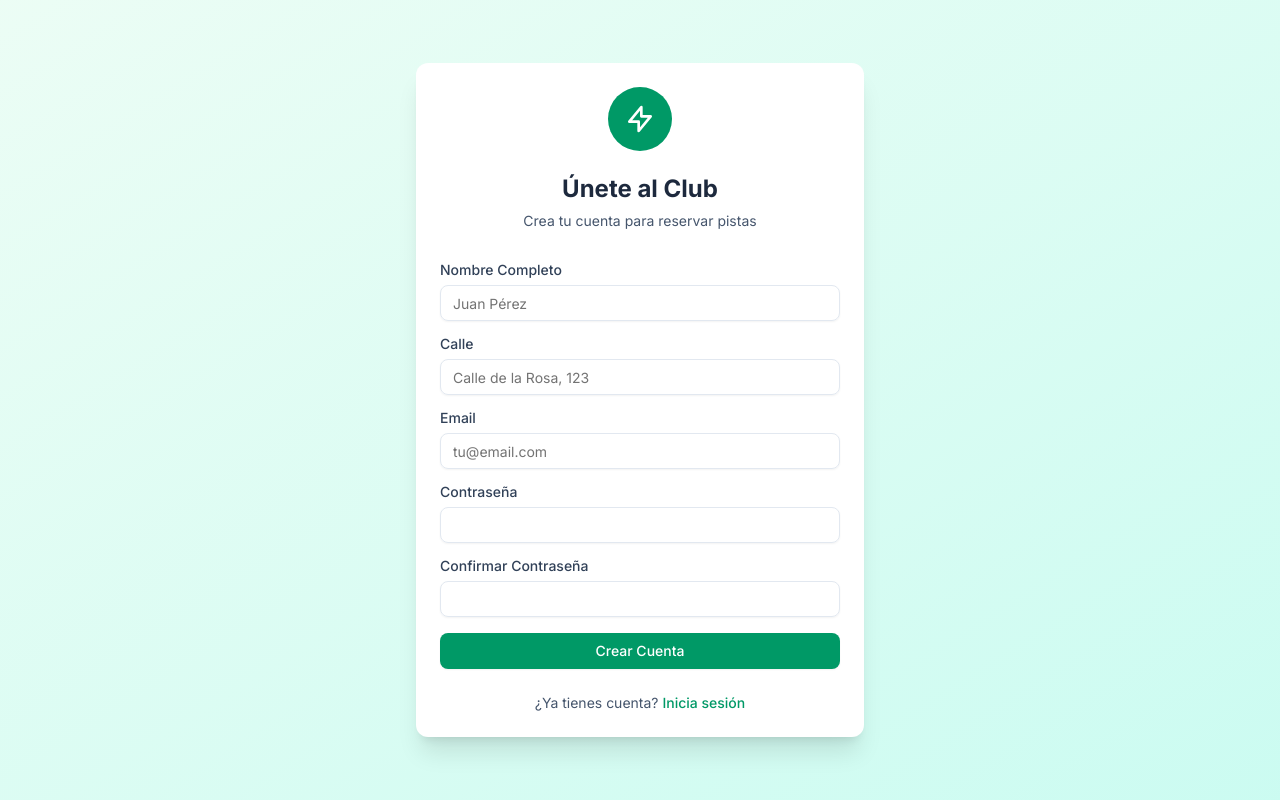
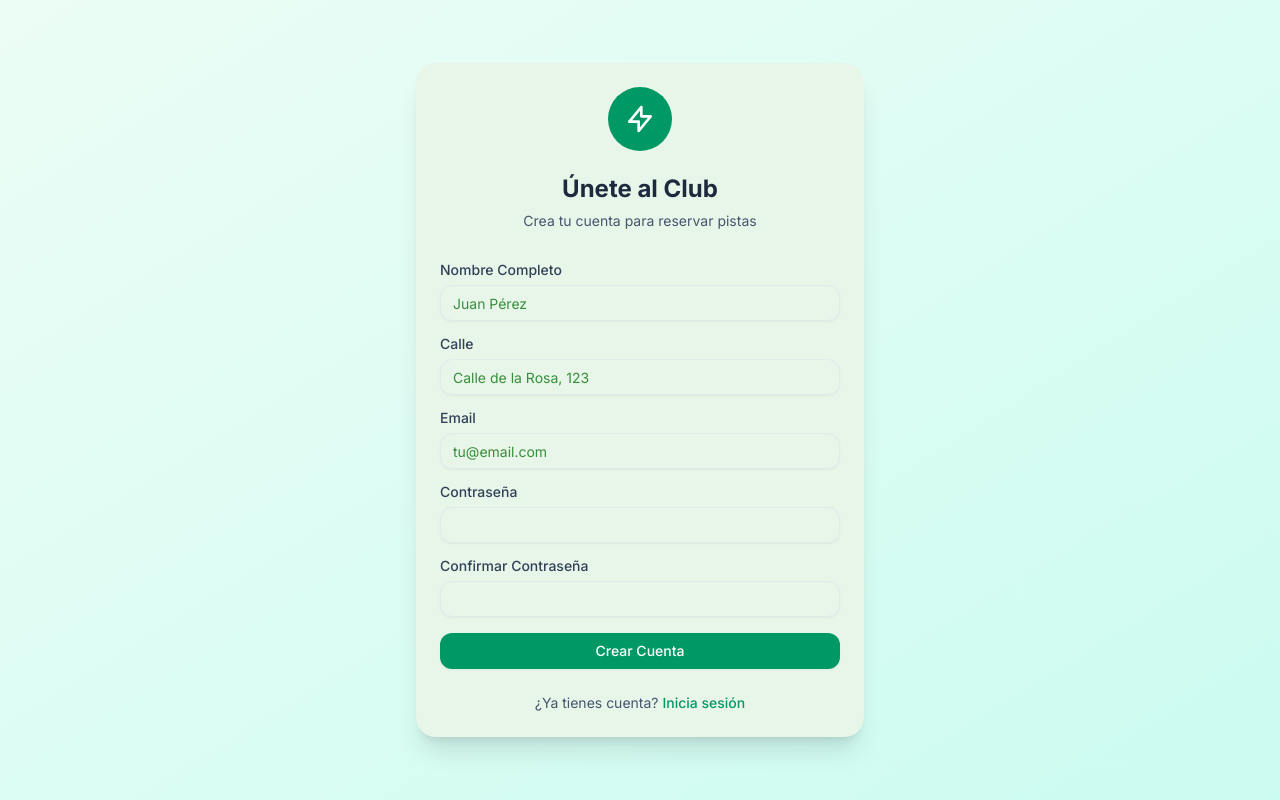
Before and after one commit to ovifernandez/CourtBook, a Next.js app: page /auth/register in a window 1280 px wide. Built offline with nearby package versions, Linux system fonts and the light colour scheme.

Commit message:
feat: redesign with tennis theme and green tones
Complete overhaul with sports icons and vibrant green palette.

#VERCEL_SKIP

Co-authored-by: null <128384268+ovifernandez@users.noreply.github.com>

```diff
--- a/app/dashboard/page.tsx
+++ b/app/dashboard/page.tsx
@@ -18,9 +18,26 @@ export default async function DashboardPage() {
 
   return (
     <div className="container mx-auto px-4 py-8">
-      <div className="mb-8">
-        <h1 className="text-3xl font-bold text-slate-800 mb-2">Bienvenido, {profile?.full_name || "Usuario"}</h1>
-        <p className="text-slate-600">Selecciona una pista para ver los horarios disponibles</p>
+      <div className="mb-8 relative">
+        <div className="absolute top-0 right-0 w-16 h-16 opacity-10">
+          <div className="w-full h-full bg-primary rounded-full animate-tennis-bounce"></div>
+        </div>
+        <div className="flex items-center gap-4 mb-4">
+          <div className="w-12 h-12 bg-primary rounded-full flex items-center justify-center shadow-lg">
+            <svg className="w-6 h-6 text-primary-foreground" fill="none" stroke="currentColor" viewBox="0 0 24 24">
+              <circle cx="12" cy="12" r="10" />
+              <path d="M12 2a15.3 15.3 0 0 1 4 10 15.3 15.3 0 0 1-4 10 15.3 15.3 0 0 1-4-10 15.3 15.3 0 0 1 4-10z" />
+              <path d="M2 12h20" />
+            </svg>
+          </div>
+          <div>
+            <h1 className="text-3xl font-bold text-foreground mb-1">¡Hola, {profile?.full_name || "Tenista"}! 🎾</h1>
+            <p className="text-muted-foreground text-lg">
+              Reserva tu pista y disfruta del mejor tenis y pádel en Boadilla
+            </p>
+          </div>
+        </div>
+        <div className="court-pattern h-1 rounded-full bg-gradient-to-r from-primary via-accent to-primary opacity-20"></div>
       </div>
 
       <CourtSelection courts={courts || []} />
--- a/app/globals.css
+++ b/app/globals.css
@@ -2,83 +2,83 @@
 @import "tw-animate-css";
 
 @theme inline {
-  /* Updated font variables to match new Google Fonts */
+  /* Tennis/Padel themed fonts */
   --font-sans: var(--font-inter);
   --font-mono: var(--font-jetbrains-mono);
 
-  /* Improved color system with better contrast */
-  --color-background: oklch(1 0 0);
-  --color-foreground: oklch(0.145 0 0);
-  --color-card: oklch(1 0 0);
-  --color-card-foreground: oklch(0.145 0 0);
-  --color-popover: oklch(1 0 0);
-  --color-popover-foreground: oklch(0.145 0 0);
-  --color-primary: oklch(0.205 0 0);
-  --color-primary-foreground: oklch(0.985 0 0);
-  --color-secondary: oklch(0.97 0 0);
-  --color-secondary-foreground: oklch(0.205 0 0);
-  --color-muted: oklch(0.97 0 0);
-  --color-muted-foreground: oklch(0.556 0 0);
-  --color-accent: oklch(0.97 0 0);
-  --color-accent-foreground: oklch(0.205 0 0);
-  --color-destructive: oklch(0.577 0.245 27.325);
-  --color-destructive-foreground: oklch(0.985 0 0);
-  --color-border: oklch(0.922 0 0);
-  --color-input: oklch(0.922 0 0);
-  --color-ring: oklch(0.708 0 0);
-  --color-chart-1: oklch(0.646 0.222 41.116);
-  --color-chart-2: oklch(0.6 0.118 184.704);
-  --color-chart-3: oklch(0.398 0.07 227.392);
-  --color-chart-4: oklch(0.828 0.189 84.429);
-  --color-chart-5: oklch(0.769 0.188 70.08);
-  --radius-sm: 0.375rem;
-  --radius-md: 0.5rem;
-  --radius-lg: 0.625rem;
-  --radius-xl: 0.75rem;
-  --color-sidebar: oklch(0.985 0 0);
-  --color-sidebar-foreground: oklch(0.145 0 0);
-  --color-sidebar-primary: oklch(0.205 0 0);
-  --color-sidebar-primary-foreground: oklch(0.985 0 0);
-  --color-sidebar-accent: oklch(0.97 0 0);
-  --color-sidebar-accent-foreground: oklch(0.205 0 0);
-  --color-sidebar-border: oklch(0.922 0 0);
-  --color-sidebar-ring: oklch(0.708 0 0);
+  /* Tennis-inspired green color system */
+  --color-background: #ffffff;
+  --color-foreground: #1b5e20;
+  --color-card: #e8f5e9;
+  --color-card-foreground: #1b5e20;
+  --color-popover: #ffffff;
+  --color-popover-foreground: #1b5e20;
+  --color-primary: #2e7d32;
+  --color-primary-foreground: #ffffff;
+  --color-secondary: #a5d6a7;
+  --color-secondary-foreground: #1b5e20;
+  --color-muted: #f1f8e9;
+  --color-muted-foreground: #388e3c;
+  --color-accent: #66bb6a;
+  --color-accent-foreground: #ffffff;
+  --color-destructive: #d32f2f;
+  --color-destructive-foreground: #ffffff;
+  --color-border: #c8e6c9;
+  --color-input: #ffffff;
+  --color-ring: rgba(46, 125, 50, 0.3);
+  --color-chart-1: #4caf50;
+  --color-chart-2: #66bb6a;
+  --color-chart-3: #81c784;
+  --color-chart-4: #a5d6a7;
+  --color-chart-5: #c8e6c9;
+  --radius-sm: 0.5rem;
+  --radius-md: 0.75rem;
+  --radius-lg: 1rem;
+  --radius-xl: 1.25rem;
+  --color-sidebar: #f1f8e9;
+  --color-sidebar-foreground: #1b5e20;
+  --color-sidebar-primary: #2e7d32;
+  --color-sidebar-primary-foreground: #ffffff;
+  --color-sidebar-accent: #a5d6a7;
+  --color-sidebar-accent-foreground: #1b5e20;
+  --color-sidebar-border: #c8e6c9;
+  --color-sidebar-ring: rgba(46, 125, 50, 0.3);
 }
 
 .dark {
-  /* Enhanced dark mode colors with better contrast */
-  --color-background: oklch(0.145 0 0);
-  --color-foreground: oklch(0.985 0 0);
-  --color-card: oklch(0.145 0 0);
-  --color-card-foreground: oklch(0.985 0 0);
-  --color-popover: oklch(0.145 0 0);
-  --color-popover-foreground: oklch(0.985 0 0);
-  --color-primary: oklch(0.985 0 0);
-  --color-primary-foreground: oklch(0.205 0 0);
-  --color-secondary: oklch(0.269 0 0);
-  --color-secondary-foreground: oklch(0.985 0 0);
-  --color-muted: oklch(0.269 0 0);
-  --color-muted-foreground: oklch(0.708 0 0);
-  --color-accent: oklch(0.269 0 0);
-  --color-accent-foreground: oklch(0.985 0 0);
-  --color-destructive: oklch(0.396 0.141 25.723);
-  --color-destructive-foreground: oklch(0.985 0 0);
-  --color-border: oklch(0.269 0 0);
-  --color-input: oklch(0.269 0 0);
-  --color-ring: oklch(0.439 0 0);
-  --color-chart-1: oklch(0.488 0.243 264.376);
-  --color-chart-2: oklch(0.696 0.17 162.48);
-  --color-chart-3: oklch(0.769 0.188 70.08);
-  --color-chart-4: oklch(0.627 0.265 303.9);
-  --color-chart-5: oklch(0.645 0.246 16.439);
-  --color-sidebar: oklch(0.205 0 0);
-  --color-sidebar-foreground: oklch(0.985 0 0);
-  --color-sidebar-primary: oklch(0.488 0.243 264.376);
-  --color-sidebar-primary-foreground: oklch(0.985 0 0);
-  --color-sidebar-accent: oklch(0.269 0 0);
-  --color-sidebar-accent-foreground: oklch(0.985 0 0);
-  --color-sidebar-border: oklch(0.269 0 0);
-  --color-sidebar-ring: oklch(0.439 0 0);
+  /* Dark mode with tennis green accents */
+  --color-background: #0d1b0f;
+  --color-foreground: #e8f5e9;
+  --color-card: #1b2e1d;
+  --color-card-foreground: #e8f5e9;
+  --color-popover: #1b2e1d;
+  --color-popover-foreground: #e8f5e9;
+  --color-primary: #66bb6a;
+  --color-primary-foreground: #0d1b0f;
+  --color-secondary: #2e7d32;
+  --color-secondary-foreground: #e8f5e9;
+  --color-muted: #1b2e1d;
+  --color-muted-foreground: #81c784;
+  --color-accent: #4caf50;
+  --color-accent-foreground: #0d1b0f;
+  --color-destructive: #f44336;
+  --color-destructive-foreground: #ffffff;
+  --color-border: #2e7d32;
+  --color-input: #1b2e1d;
+  --color-ring: rgba(102, 187, 106, 0.3);
+  --color-chart-1: #66bb6a;
+  --color-chart-2: #81c784;
+  --color-chart-3: #a5d6a7;
+  --color-chart-4: #c8e6c9;
+  --color-chart-5: #e8f5e9;
+  --color-sidebar: #0d1b0f;
+  --color-sidebar-foreground: #e8f5e9;
+  --color-sidebar-primary: #66bb6a;
+  --color-sidebar-primary-foreground: #0d1b0f;
+  --color-sidebar-accent: #2e7d32;
+  --color-sidebar-accent-foreground: #e8f5e9;
+  --color-sidebar-border: #2e7d32;
+  --color-sidebar-ring: rgba(102, 187, 106, 0.3);
 }
 
 @layer base {
@@ -88,19 +88,21 @@
 
   body {
     @apply bg-background text-foreground;
+    background-image: radial-gradient(circle at 20% 80%, rgba(46, 125, 50, 0.05) 0%, transparent 50%),
+      radial-gradient(circle at 80% 20%, rgba(102, 187, 106, 0.05) 0%, transparent 50%);
   }
 
-  /* Enhanced accessibility with better focus indicators */
+  /* Enhanced focus indicators with tennis green */
   *:focus-visible {
-    @apply outline-2 outline-offset-2 outline-ring;
+    @apply outline-2 outline-offset-2 outline-primary;
   }
 
-  /* Better contrast for links and interactive elements */
+  /* Tennis-themed link styles */
   a {
-    @apply text-foreground hover:text-primary focus:text-primary;
+    @apply text-foreground hover:text-primary focus:text-primary transition-colors;
   }
 
-  /* Screen reader only text for better accessibility */
+  /* Screen reader accessibility */
   .sr-only {
     position: absolute;
     width: 1px;
@@ -113,36 +115,25 @@
     border: 0;
   }
 
-  /* Ensure sufficient contrast for green colors replacing emerald */
-  .bg-emerald-50 {
-    @apply bg-green-50;
+  /* Tennis ball animation keyframes */
+  @keyframes bounce-tennis {
+    0%,
+    100% {
+      transform: translateY(0) rotate(0deg);
+    }
+    50% {
+      transform: translateY(-10px) rotate(180deg);
+    }
   }
 
-  .bg-emerald-100 {
-    @apply bg-green-100;
+  .animate-tennis-bounce {
+    animation: bounce-tennis 2s ease-in-out infinite;
   }
 
-  .text-emerald-700 {
-    @apply text-green-800;
-  }
-
-  .text-emerald-600 {
-    @apply text-green-700;
-  }
-
-  .hover\:bg-emerald-700:hover {
-    @apply hover:bg-green-800;
-  }
-
-  .bg-emerald-600 {
-    @apply bg-green-700;
-  }
-
-  .border-emerald-200 {
-    @apply border-green-200;
-  }
-
-  .hover\:text-emerald-700:hover {
-    @apply hover:text-green-800;
+  /* Court line pattern for backgrounds */
+  .court-pattern {
+    background-image: linear-gradient(90deg, rgba(46, 125, 50, 0.1) 1px, transparent 1px),
+      linear-gradient(rgba(46, 125, 50, 0.1) 1px, transparent 1px);
+    background-size: 20px 20px;
   }
 }
```
Also changed, not shown: components/court-selection.tsx (+74 -38 lines), components/navigation.tsx (+29 -20 lines).
